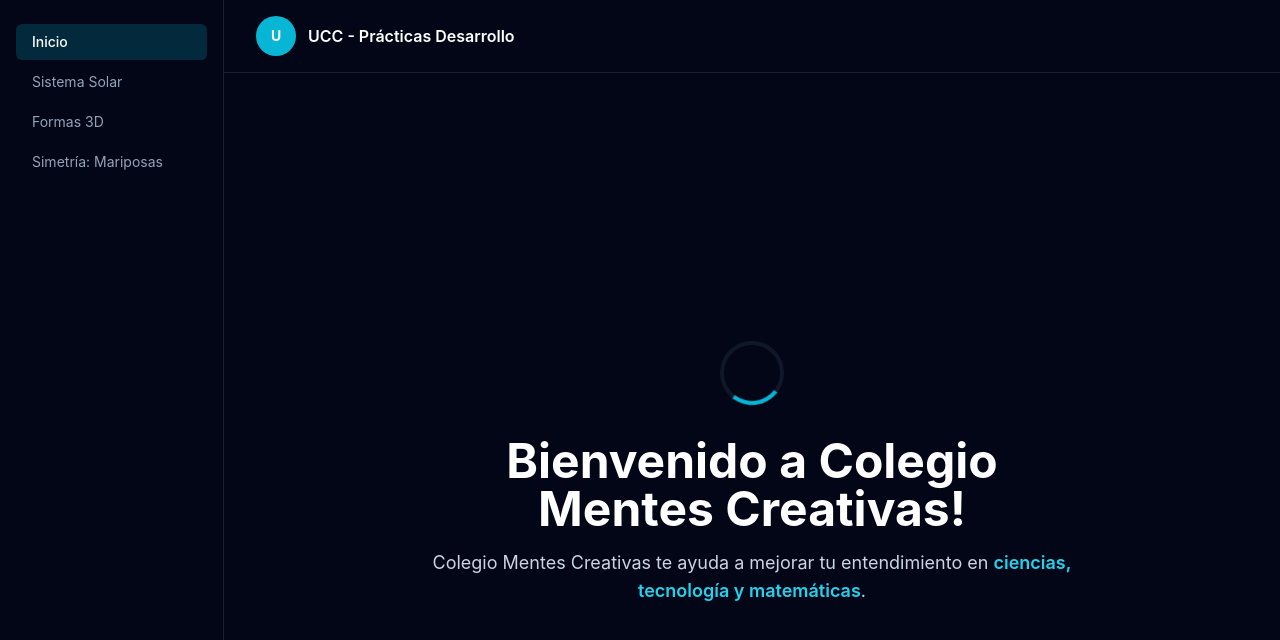
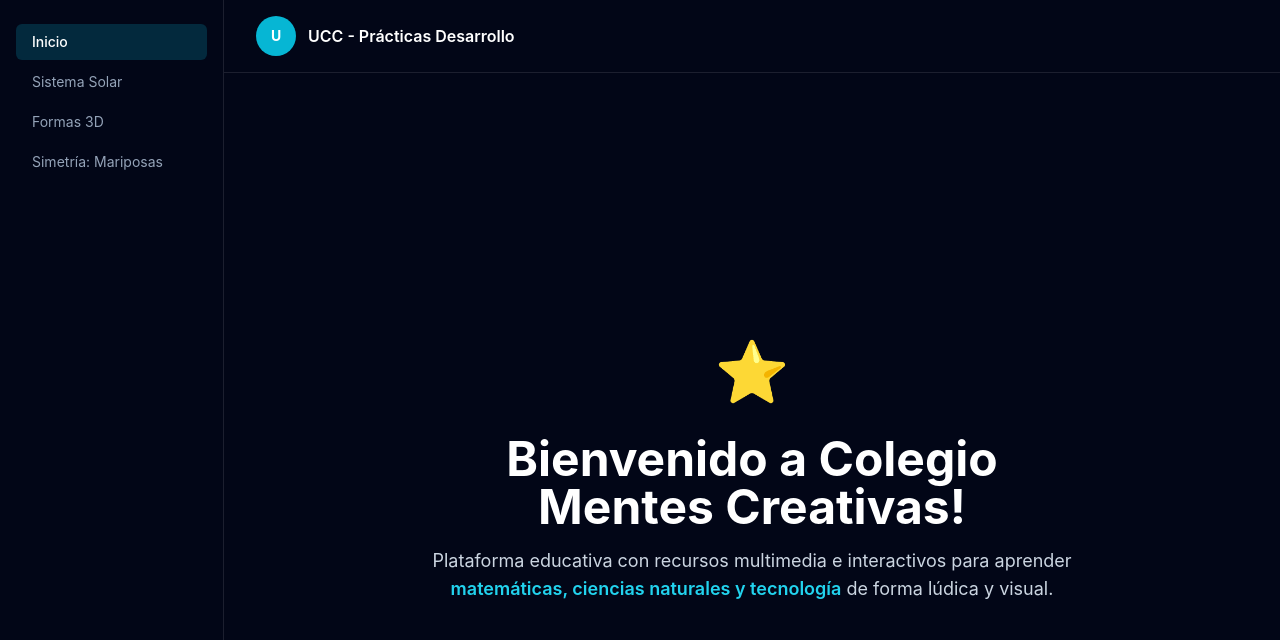
Before and after one commit to Julesb0/MentesCreativas4, a React (Vite) app: page / in a window 1280 px wide. Shown: the top 640 px of the page. Built offline with nearby package versions, Linux system fonts and the light colour scheme.

Commit message:
actualizacion homepage

```diff
--- a/src/pages/HomePage.tsx
+++ b/src/pages/HomePage.tsx
@@ -2,12 +2,9 @@ export default function HomePage() {
   return (
     <div className="flex items-center justify-center min-h-screen">
       <div className="text-center">
-        {/* Spinner animado */}
+        {/* Estrella animada */}
         <div className="flex justify-center mb-8">
-          <div className="relative w-16 h-16">
-            <div className="absolute inset-0 rounded-full border-4 border-slate-700/30"></div>
-            <div className="absolute inset-0 rounded-full border-4 border-transparent border-t-cyan-500 animate-spin"></div>
-          </div>
+          <div className="text-6xl animate-bounce">⭐</div>
         </div>
 
         {/* Contenido principal */}
@@ -16,11 +13,11 @@ export default function HomePage() {
             Bienvenido a Colegio Mentes Creativas!
           </h1>
           <p className="text-lg text-slate-300">
-             Colegio Mentes Creativas te ayuda a mejorar tu entendimiento en{" "}
+            Plataforma educativa con recursos multimedia e interactivos para aprender{" "}
             <span className="text-cyan-400 font-semibold">
-              ciencias, tecnología y matemáticas
+              matemáticas, ciencias naturales y tecnología
             </span>
-            .
+            {" "}de forma lúdica y visual.
           </p>
         </div>
       </div>
```
